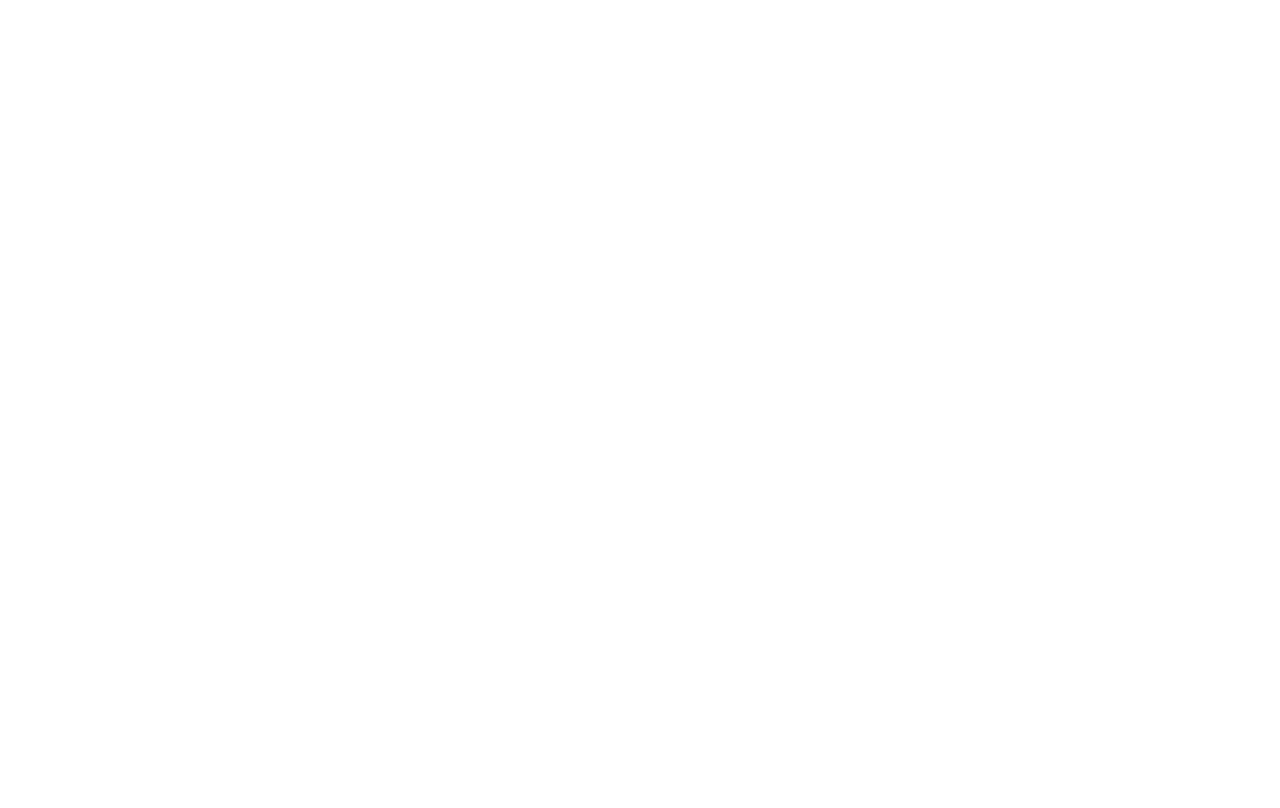
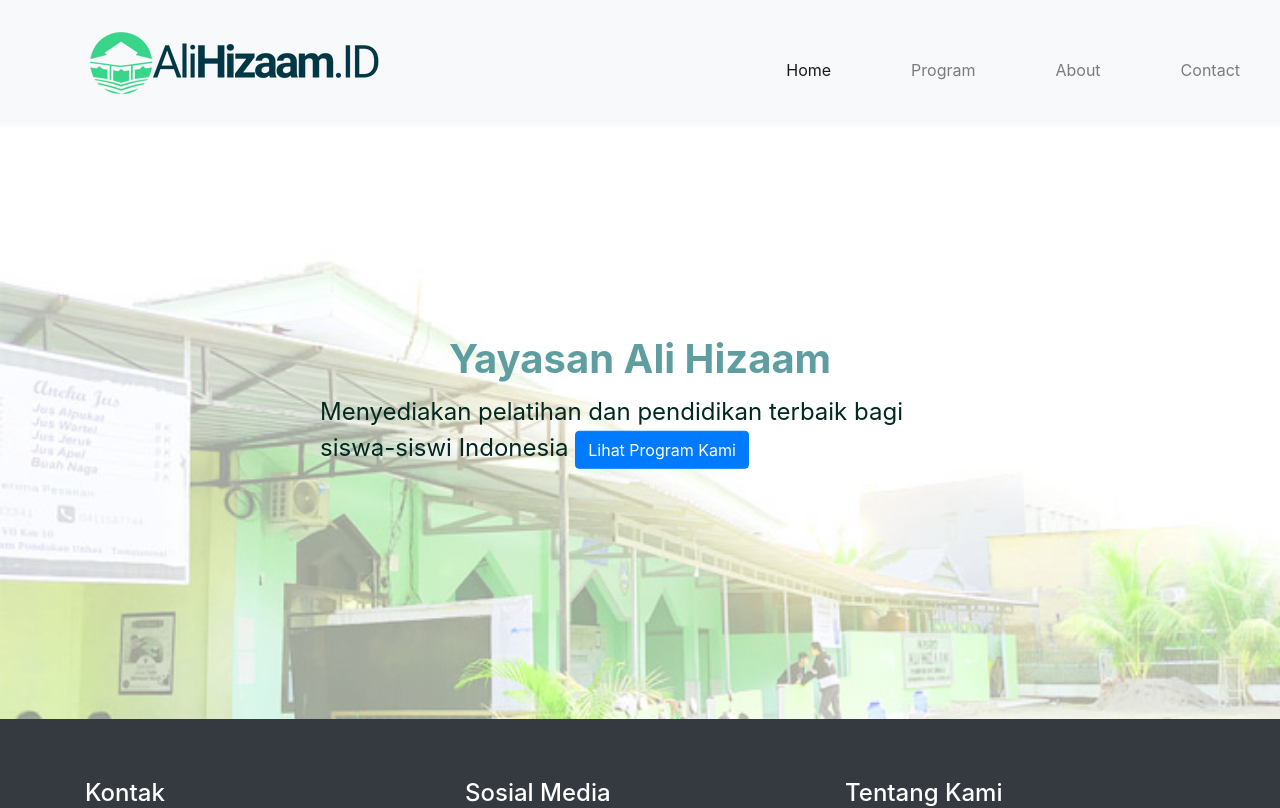
Before and after one commit to sulfitra/webyayasanalihizaam-working, a Nuxt app: page /donasi in a window 1280 px wide. Before the commit this address had no page. Shown: the top 808 px of the page. Built offline with nearby package versions, Linux system fonts and the light colour scheme.

Commit message:
halaman donasi

```diff
--- /dev/null
+++ b/pages/donasi.vue
@@ -0,0 +1,13 @@
+<template>
+    <div  scroll-behavior="smooth">
+      <Navbar/>
+      <Hero/>
+      <Footer/>
+    </div>
+  </template>
+
+  <script>
+  export default {
+    name: 'DonasiPage'
+  }
+  </script>
```
